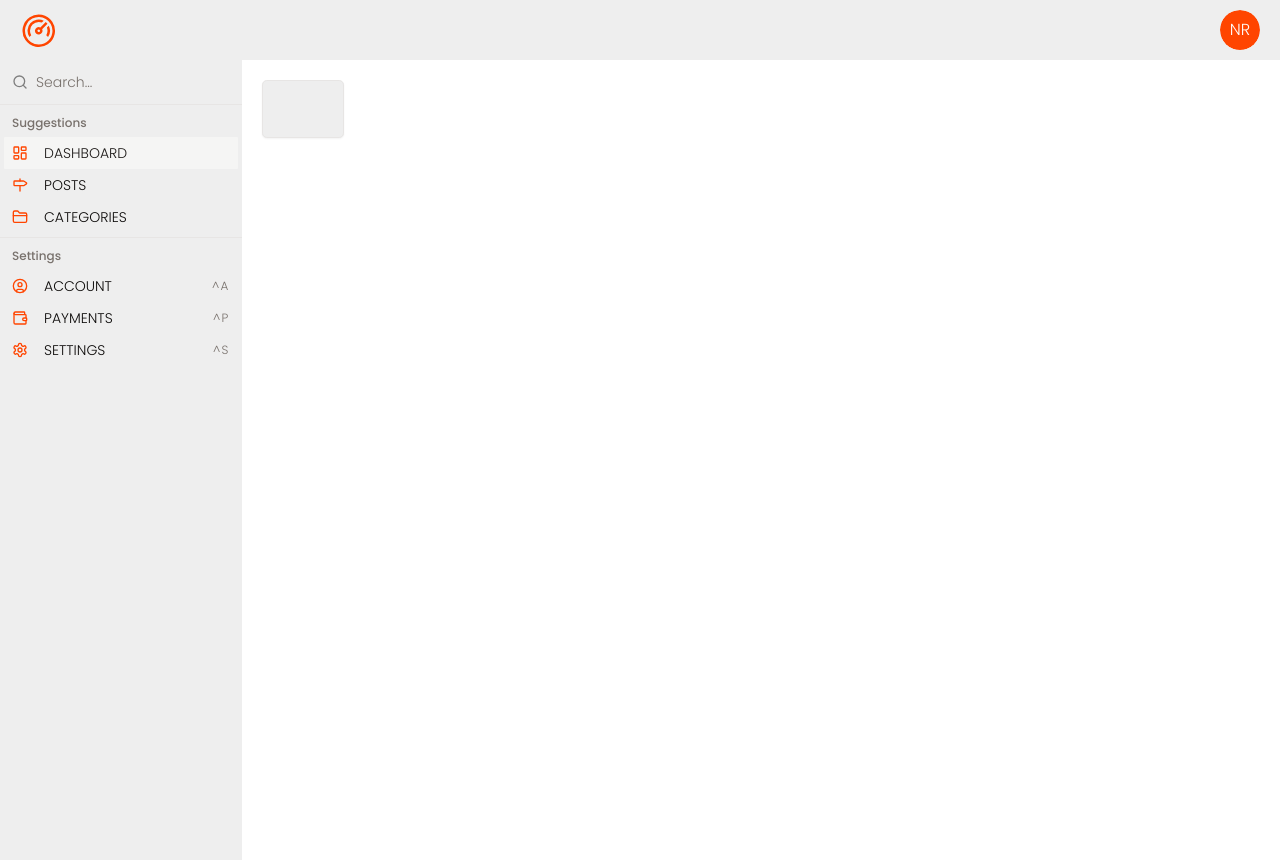
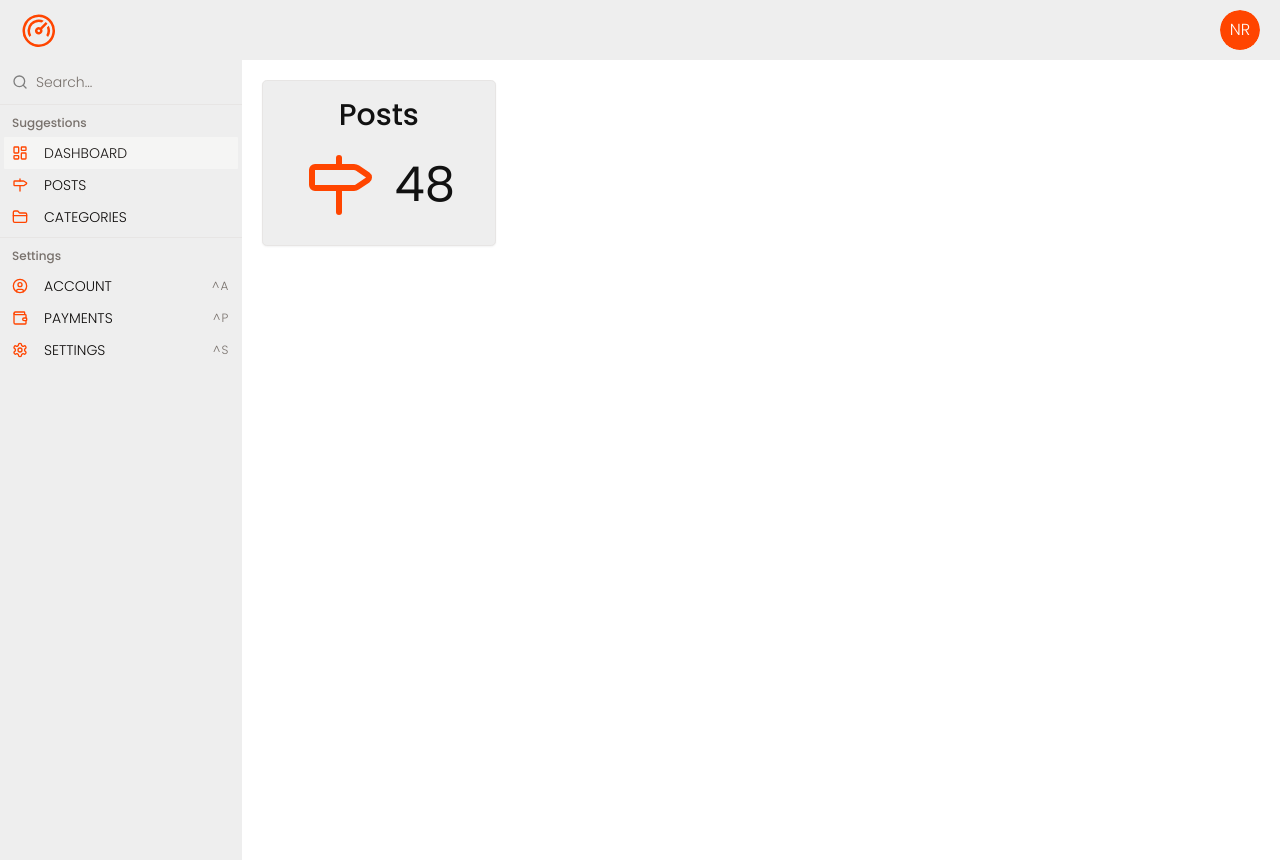
Before and after one commit to Nimira43/Tabularium, a Next.js app: page / in a window 1280 px wide. Built offline with nearby package versions, Linux system fonts and the light colour scheme; a web font is replaced by a local one.

Commit message:
Setting up prop in DashboardCard

```diff
--- a/app/page.tsx
+++ b/app/page.tsx
@@ -1,10 +1,15 @@
 import DashboardCard from '@/components/dashboard/DashboardCard'
+import { Milestone } from 'lucide-react'
 
 export default function Home() {
   return (
     <>
       <div className='flex flex-col md:flex-row justify-between gap-5 mb-5'>
-        <DashboardCard />
+        <DashboardCard
+          title='Posts'
+          count={48}
+          icon={<Milestone className='text-main' size={72} />}
+        />
       </div>
     </>
   )
```
